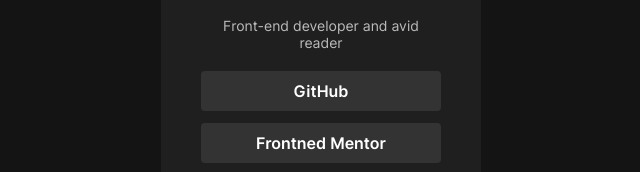
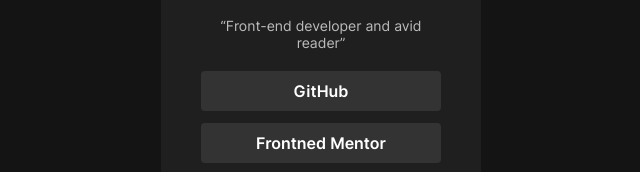
Before and after one commit to chekho/chekho.github.io, a plain HTML site: page FrontEnd_Mentor/social-links-profile-main/index.html in a window 1280 px wide. Shown: the part 329-501 px from the top of the page, 319-959 px from the left. Drawn offline with Linux system fonts and the light colour scheme; files whose address does not match are found by name.

Commit message:
correction

```diff
--- a/FrontEnd_Mentor/social-links-profile-main/index.html
+++ b/FrontEnd_Mentor/social-links-profile-main/index.html
@@ -67,6 +67,7 @@
   }
 
   .description {
+    display: block;
     margin: 20px auto;
     font-size: 14px;
     color: hsl(0, 0%, 100%, 0.7);
@@ -102,7 +103,7 @@
         <h2 class="name">Jessica Randall</h2>
         <p class="ubication">London, United Kingdom</p>
       </div>
-      <blockquote class="description">Front-end developer and avid reader</blockquote>
+      <q class="description">Front-end developer and avid reader</q>
       <div class="links">
         <a href="">GitHub</a>
         <a href="">Frontned Mentor</a>
```
